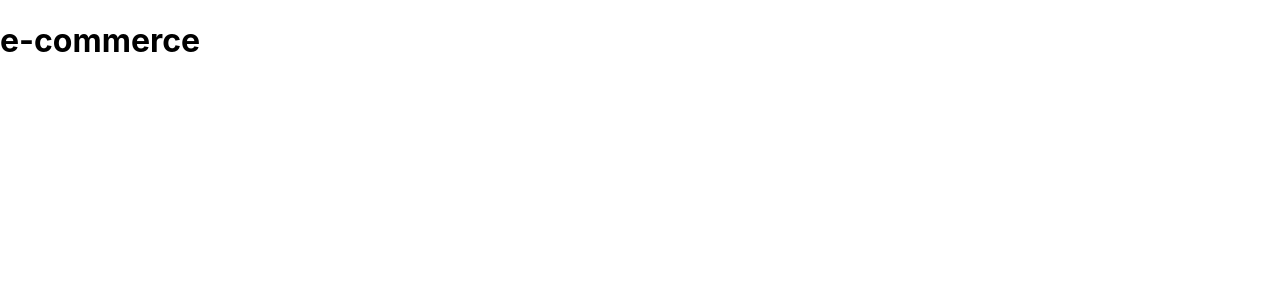
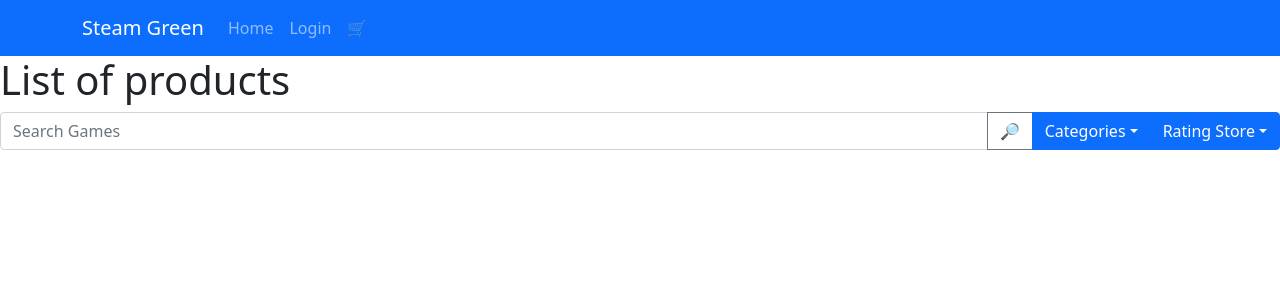
Before and after one commit to serjtankian/e-commerce, a React (Create React App) app: page /home in a window 1280 px wide. Shown: the top 300 px of the page. Built offline with nearby package versions, Linux system fonts and the light colour scheme.

Commit message:
Navbar-Main Agregado

```diff
--- a/package.json
+++ b/package.json
@@ -3,6 +3,7 @@
   "version": "0.1.0",
   "private": true,
   "dependencies": {
+    "@fortawesome/fontawesome-svg-core": "^1.2.36",
     "@reduxjs/toolkit": "^1.6.1",
     "@testing-library/jest-dom": "^5.14.1",
     "@testing-library/react": "^11.2.7",
--- a/src/App.jsx
+++ b/src/App.jsx
@@ -1,10 +1,17 @@
 import React from "react";
+import { Route, Router, Switch, Redirect } from "react-router-dom";
+import ListOfProducts from "./components/ListOfProducts";
+import Navbar from "./components/Navbar";
 
 function App() {
   return (
-    <div >
-      <h1>e-commerce</h1>
-    </div>
+    <>
+      <Navbar />
+      <Switch>
+        <Route exact path="/home" component={ListOfProducts} />
+        <Redirect from="/" to="/home" />
+      </Switch>
+    </>
   );
 }
 
--- /dev/null
+++ b/src/components/ListOfProducts.jsx
@@ -0,0 +1,38 @@
+import React from "react";
+import { Link } from "react-router-dom";
+import "bootstrap/dist/css/bootstrap.min.css";
+import {
+  InputGroup,
+  FormControl,
+  Button,
+  DropdownButton,
+  Dropdown,
+} from "react-bootstrap";
+
+export default function ListOfProducts() {
+  return (
+    <>
+      <h1 className="">List of products</h1>
+      <InputGroup className="mb-3">
+        <FormControl
+          placeholder="Search Games"
+          aria-label="Recipient's username"
+          aria-describedby="basic-addon2"
+        />
+        <Button variant="outline-secondary" id="button-addon2">
+          🔎
+        </Button>
+        <DropdownButton id="dropdown-basic-button" title="Categories">
+          <Dropdown.Item href="#/action-1">Category</Dropdown.Item>
+          <Dropdown.Item href="#/action-2">Category-1</Dropdown.Item>
+          <Dropdown.Item href="#/action-3">Category-2</Dropdown.Item>
+        </DropdownButton>
+        <DropdownButton id="dropdown-basic-button" title="Rating Store">
+          <Dropdown.Item href="#/action-1">Best - Worst</Dropdown.Item>
+          <Dropdown.Item href="#/action-2">Worst - Best</Dropdown.Item>
+        </DropdownButton>
+        {/* --------------MAP------------ */}
+      </InputGroup>
+    </>
+  );
+}
--- /dev/null
+++ b/src/components/Navbar.jsx
@@ -0,0 +1,21 @@
+import React from "react";
+import { Link } from "react-router-dom";
+import "bootstrap/dist/css/bootstrap.min.css";
+import { Nav, Container, Navbar } from "react-bootstrap";
+
+export default function Naxvbar() {
+  return (
+    <>
+      <Navbar bg="primary" variant="dark">
+        <Container>
+          <Navbar.Brand href="#home">Steam Green</Navbar.Brand>
+          <Nav className="me-auto">
+            <Nav.Link href="#home">Home</Nav.Link>
+            <Nav.Link href="#features">Login</Nav.Link>
+            <Nav.Link href="#pricing">🛒</Nav.Link>
+          </Nav>
+        </Container>
+      </Navbar>
+    </>
+  );
+}
--- a/src/index.js
+++ b/src/index.js
@@ -1,12 +1,14 @@
-import React from 'react';
-import ReactDOM from 'react-dom';
-import './index.css';
-import App from './App.jsx';
-
+import React from "react";
+import ReactDOM from "react-dom";
+import { BrowserRouter, Route } from "react-router-dom";
+import "./index.css";
+import App from "./App.jsx";
 
 ReactDOM.render(
   <React.StrictMode>
-    <App />
+    <BrowserRouter>
+      <Route path="/" component={App} />
+    </BrowserRouter>
   </React.StrictMode>,
-  document.getElementById('root')
+  document.getElementById("root")
 );
```
Also changed, not shown: 1 other file (tests, documents, lock files or other folders).
